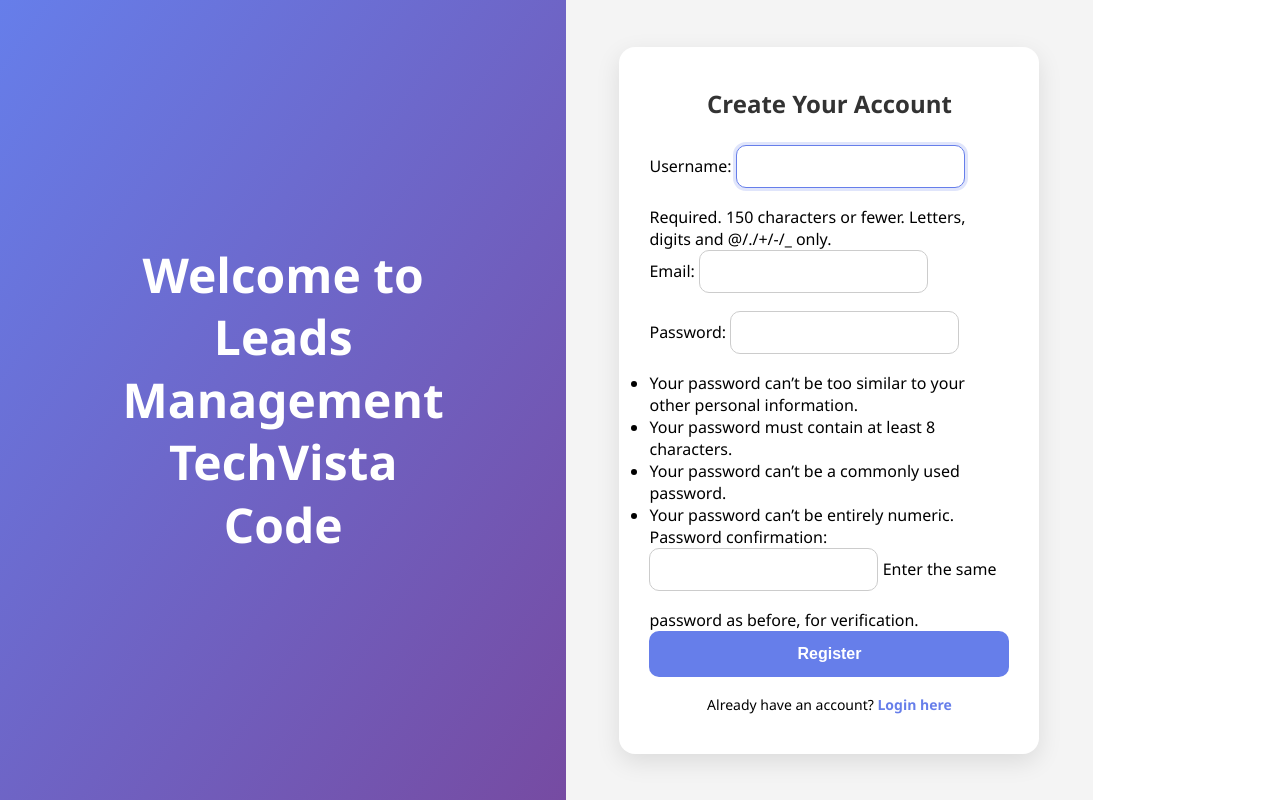
After one commit to aditapdiya/Lead-Generations, a Django app: page /register/ in a window 1280 px wide. The commit adds this page. Run offline with Django 5.2, Linux system fonts and the light colour scheme.

Commit message:
added register page

```diff
--- a/lead_scraper/scraper/forms.py
+++ b/lead_scraper/scraper/forms.py
@@ -9,3 +9,16 @@
         widgets = {
             'name': forms.TextInput(attrs={'class': 'form-control', 'placeholder': 'Enter course name'}),
         }
+
+# scraper/forms.py
+
+from django import forms
+from django.contrib.auth.forms import UserCreationForm
+from django.contrib.auth.models import User
+
+class RegisterForm(UserCreationForm):
+    email = forms.EmailField(required=True)
+
+    class Meta:
+        model = User
+        fields = ["username", "email", "password1", "password2"]
--- a/lead_scraper/scraper/templates/scraper/login.html
+++ b/lead_scraper/scraper/templates/scraper/login.html
@@ -7,6 +7,7 @@
 
     <!-- Bootstrap 5 CDN -->
     <link href="https://cdn.jsdelivr.net/npm/bootstrap@5.3.0/dist/css/bootstrap.min.css" rel="stylesheet">
+
 
     <style>
         body {
@@ -76,6 +77,7 @@
         </div>
 
         <button type="submit" class="btn btn-primary w-100">Login</button>
+        <p>Don't have an account? <a href="{% url 'register' %}">Register here</a></p>
     </form>
 </div>
 
--- /dev/null
+++ b/lead_scraper/scraper/templates/scraper/register.html
@@ -0,0 +1,158 @@
+<!DOCTYPE html>
+<html lang="en">
+<head>
+    <meta charset="UTF-8">
+    <title>Register | Leads Management System</title>
+    <style>
+        * {
+            box-sizing: border-box;
+            margin: 0;
+            padding: 0;
+        }
+
+        html, body {
+            height: 100%;
+            font-family: 'Segoe UI', Tahoma, Geneva, Verdana, sans-serif;
+            display: flex;
+            overflow: hidden;
+        }
+
+        .split-left {
+            flex: 1;
+            background: linear-gradient(to bottom right, #667eea, #764ba2);
+            color: white;
+            display: flex;
+            justify-content: center;
+            align-items: center;
+            padding: 60px;
+            text-align: center;
+        }
+
+        .split-left h1 {
+            font-size: 3rem;
+            line-height: 1.3;
+            max-width: 80%;
+        }
+
+        .split-right {
+            flex: 1;
+            background-color: #f4f4f4;
+            display: flex;
+            justify-content: center;
+            align-items: center;
+            padding: 40px;
+        }
+
+        .form-container {
+            background: #fff;
+            padding: 40px 30px;
+            border-radius: 16px;
+            box-shadow: 0 8px 25px rgba(0, 0, 0, 0.1);
+            width: 100%;
+            max-width: 420px;
+        }
+
+        .form-container h2 {
+            font-size: 24px;
+            margin-bottom: 25px;
+            color: #333;
+            text-align: center;
+        }
+
+        form {
+            display: flex;
+            flex-direction: column;
+        }
+
+        form input {
+            padding: 12px 14px;
+            font-size: 15px;
+            margin-bottom: 18px;
+            border: 1px solid #ccc;
+            border-radius: 10px;
+            transition: 0.3s;
+        }
+
+        form input:focus {
+            border-color: #667eea;
+            outline: none;
+            box-shadow: 0 0 0 3px rgba(102, 126, 234, 0.2);
+        }
+
+        button {
+            background-color: #667eea;
+            color: white;
+            padding: 14px;
+            border: none;
+            border-radius: 10px;
+            font-size: 16px;
+            font-weight: 600;
+            cursor: pointer;
+            transition: 0.3s;
+        }
+
+        button:hover {
+            background-color: #5a67d8;
+            transform: scale(1.02);
+        }
+
+        .bottom-link {
+            margin-top: 18px;
+            text-align: center;
+            font-size: 14px;
+        }
+
+        .bottom-link a {
+            color: #667eea;
+            font-weight: 600;
+            text-decoration: none;
+        }
+
+        .bottom-link a:hover {
+            text-decoration: underline;
+        }
+
+        @media (max-width: 768px) {
+            html, body {
+                flex-direction: column;
+            }
+
+            .split-left, .split-right {
+                width: 100%;
+                height: 50%;
+            }
+
+            .split-left h1 {
+                font-size: 28px;
+            }
+
+            .form-container {
+                padding: 30px 20px;
+            }
+        }
+    </style>
+</head>
+<body>
+
+<div class="split-left">
+    <h1>Welcome to<br>Leads Management<br><strong>TechVista Code</strong></h1>
+</div>
+
+<div class="split-right">
+    <div class="form-container">
+        <h2>Create Your Account</h2>
+        <form method="POST">
+            {% csrf_token %}
+            {{ form.as_p }}
+
+            <button type="submit">Register</button>
+        </form>
+
+        <div class="bottom-link">
+            Already have an account? <a href="{% url 'login' %}">Login here</a>
+        </div>
+    </div>
+</div>
+
+</body>
+</html>
--- a/lead_scraper/scraper/urls.py
+++ b/lead_scraper/scraper/urls.py
@@ -13,3 +13,9 @@
     path('update-course/<int:course_id>/', views.update_course, name='update_course'),
     path('delete-course/<int:course_id>/', views.delete_course, name='delete_course'),
 ]
+
+from .views import register
+
+urlpatterns += [
+    path("register/", register, name="register"),
+]
--- a/lead_scraper/scraper/views.py
+++ b/lead_scraper/scraper/views.py
@@ -165,3 +165,17 @@
         course.delete()
         return redirect('add_course')
     return render(request, 'scraper/delete_course.html', {'course': course})
+
+from .forms import RegisterForm
+from django.contrib.auth.models import User
+
+def register(request):
+    if request.method == "POST":
+        form = RegisterForm(request.POST)
+        if form.is_valid():
+            form.save()
+            messages.success(request, "Registration successful. You can now log in.")
+            return redirect("login")
+    else:
+        form = RegisterForm()
+    return render(request, "scraper/register.html", {"form": form})
```
